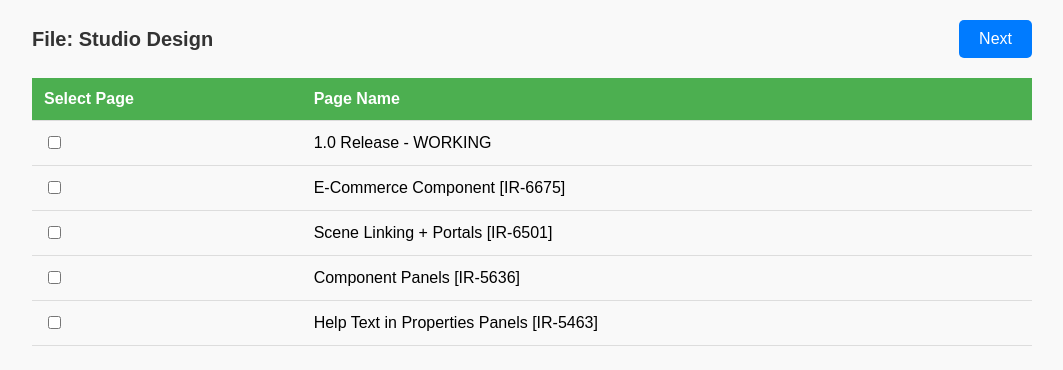
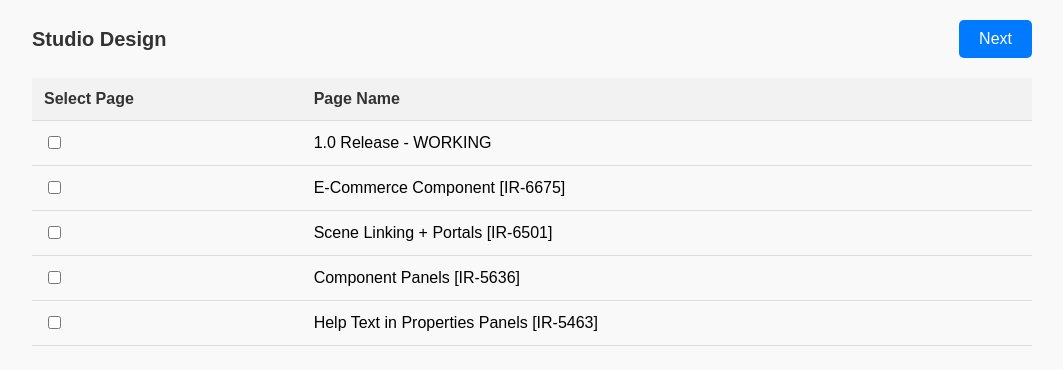
Before and after one commit to ayesha1/Components-Testing, a website: page ui.html in a window 1280 px wide. Shown: the whole page, without its empty margins (108-1171 px from the left). Drawn offline with Linux system fonts and the light colour scheme.

Commit message:
UI changes, got rid of the green header

```diff
--- a/ui.html
+++ b/ui.html
@@ -44,8 +44,8 @@
         }
 
         th {
-            background-color: #4CAF50;
-            color: white;
+            background-color: #f2f2f2; /* Light gray background */
+            color: #333; /* Black text color */
         }
 
         td {
@@ -73,7 +73,7 @@
 </head>
 <body>
     <div class="file-header">
-        <div class="file-name" id="fileName">File: Loading...</div>
+        <div class="file-name" id="fileName">Studio Design</div>
         <button id="nextButton">Next</button>
     </div>
 
@@ -98,7 +98,7 @@
 
         // Set the file name dynamically (replace this with actual file name from Figma API)
         const fileName = 'Studio Design';  // Replace with actual file name from Figma
-        document.getElementById('fileName').innerText = `File: ${fileName}`;
+        document.getElementById('fileName').innerText = fileName;
 
         // Generate checkboxes for pages in the table
         const pageList = document.getElementById('pageList');
```
